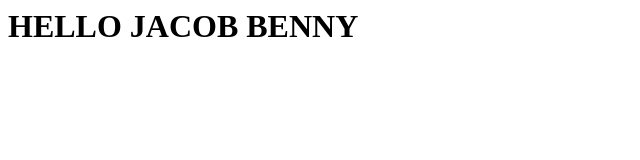
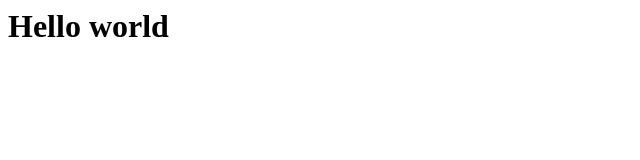
Before and after one commit to JacobBennyUrolime/nginx-docker, a plain HTML site: page index.html in a window 1280 px wide. Shown: the whole page, without its empty margins (0-640 px from the left). Drawn offline with Linux system fonts and the light colour scheme.

Commit message:
change in index.html

```diff
--- a/index.html
+++ b/index.html
@@ -1 +1 @@
-<h1> HELLO JACOB BENNY </h1>
+<h1> Hello world </h1>
```
